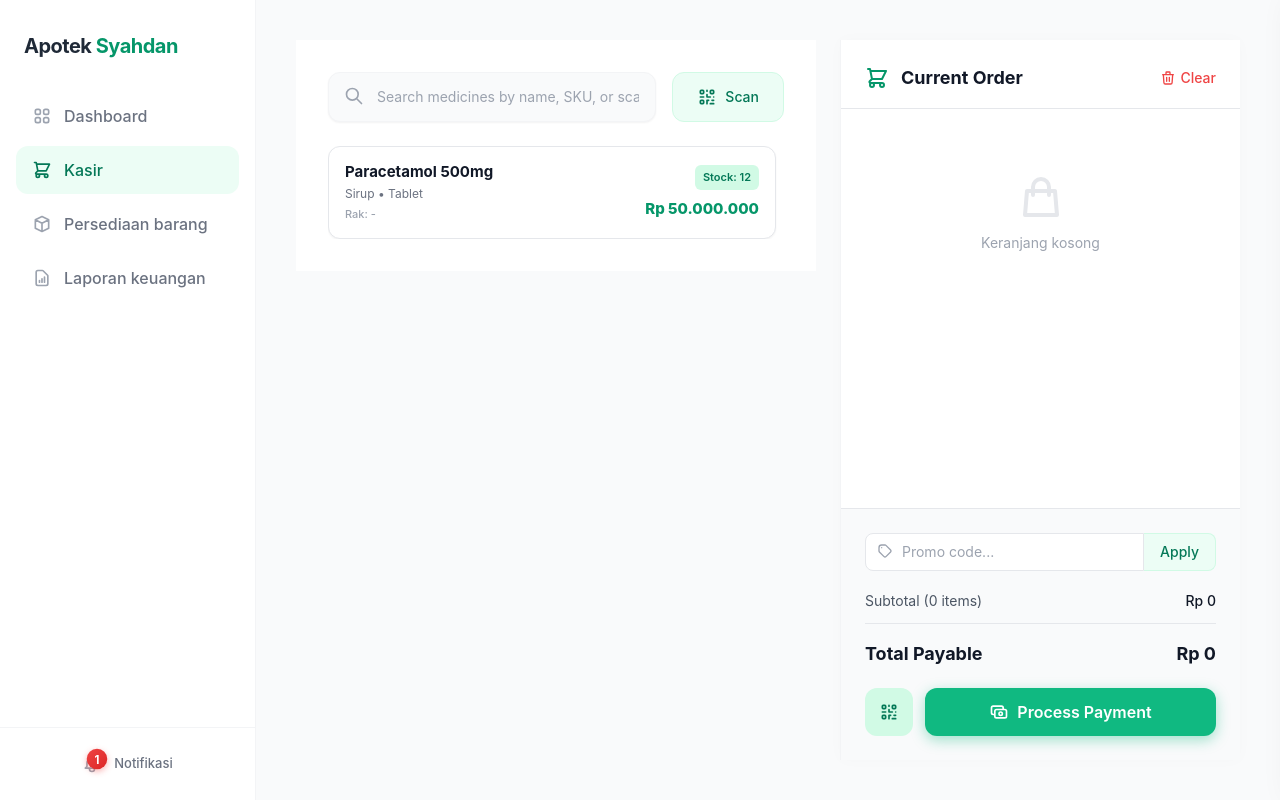
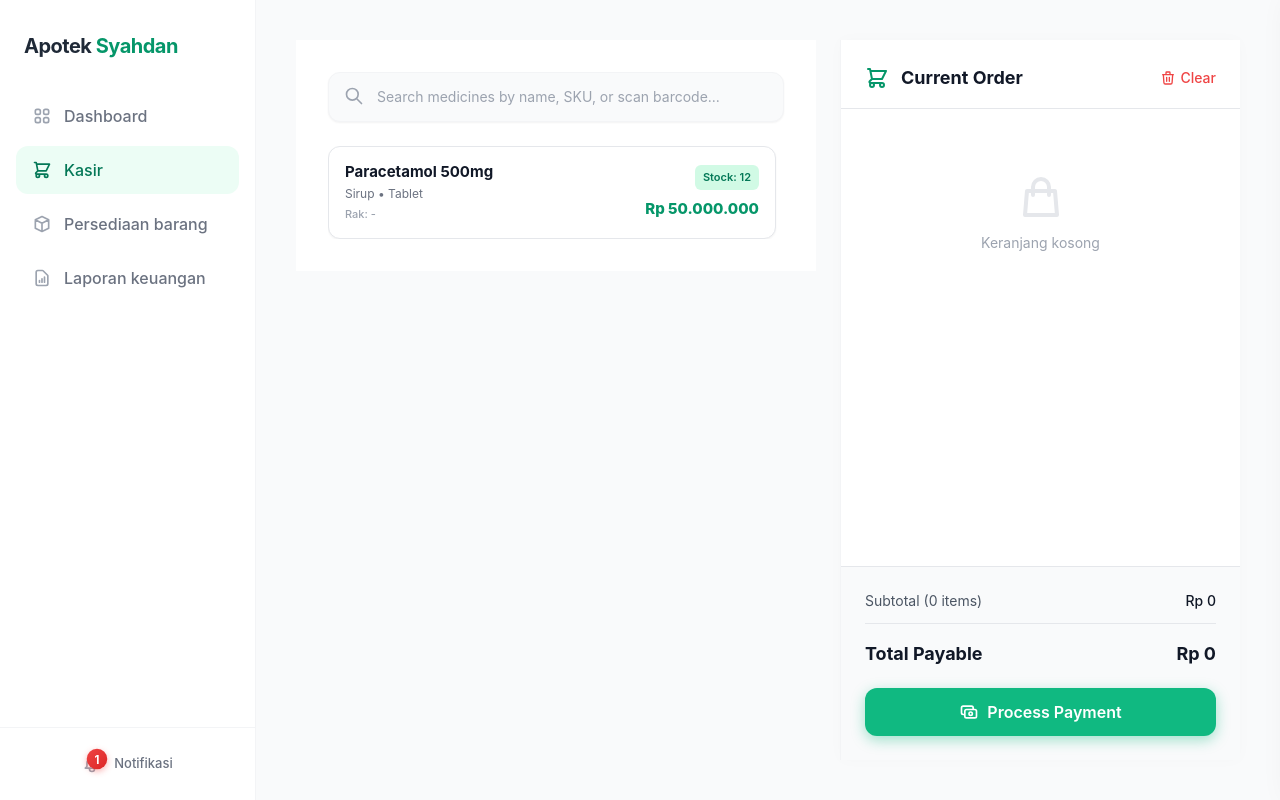
Before and after one commit to willywildan125-dev/syahdanapotek, a PHP site: page /syahdanapotek/Frontend/kasir.php in a window 1280 px wide. Run offline with PHP 8.4, Linux system fonts and the light colour scheme; data comes from the database, SQL or seed files in the repository.

Commit message:
revisi kategori

```diff
--- a/Backend/persediaan.php
+++ b/Backend/persediaan.php
@@ -54,4 +54,3 @@ $result_produk = mysqli_query($conn, $query);
     </tr>
     <?php } ?>
 </tbody>
-echo "tes" > tes_file.txt
--- a/Frontend/kasir.php
+++ b/Frontend/kasir.php
@@ -24,10 +24,6 @@
                     <input type="text" id="searchInput" placeholder="Search medicines by name, SKU, or scan barcode..." class="w-full bg-gray-50 border border-gray-100 rounded-xl pl-12 pr-4 py-3.5 text-sm outline-none focus:border-brand-500 transition shadow-sm">
                     <svg class="w-5 h-5 text-gray-400 absolute left-4 top-3.5" fill="none" stroke="currentColor" viewBox="0 0 24 24"><path stroke-linecap="round" stroke-linejoin="round" stroke-width="2" d="M21 21l-6-6m2-5a7 7 0 11-14 0 7 7 0 0114 0z"></path></svg>
                 </div>
-                <button class="flex items-center px-6 py-3.5 bg-brand-50 text-brand-700 border border-brand-100 rounded-xl font-medium text-sm hover:bg-brand-100 transition">
-                    <svg class="w-5 h-5 mr-2" fill="none" stroke="currentColor" viewBox="0 0 24 24"><path stroke-linecap="round" stroke-linejoin="round" stroke-width="2" d="M12 4v1m6 11h2m-6 0h-2v4m0-11v3m0 0h.01M12 12h4.01M16 20h4M4 12h4m12 0h.01M5 8h2a1 1 0 001-1V5a1 1 0 00-1-1H5a1 1 0 00-1 1v2a1 1 0 001 1zm12 0h2a1 1 0 001-1V5a1 1 0 00-1-1h-2a1 1 0 00-1 1v2a1 1 0 001 1zM5 20h2a1 1 0 001-1v-2a1 1 0 00-1-1H5a1 1 0 00-1 1v2a1 1 0 001 1z"></path></svg>
-                    Scan
-                </button>
             </div>
 
             <!-- Product Grid -->
@@ -61,13 +57,6 @@
             </div>
 
             <div class="p-6 bg-gray-50 border-t border-gray-200">
-                <div class="flex mb-5">
-                    <div class="relative flex-1">
-                        <svg class="w-4 h-4 text-gray-400 absolute left-3 top-2.5" fill="none" stroke="currentColor" viewBox="0 0 24 24"><path stroke-linecap="round" stroke-linejoin="round" stroke-width="2" d="M7 7h.01M7 3h5c.512 0 1.024.195 1.414.586l7 7a2 2 0 010 2.828l-7 7a2 2 0 01-2.828 0l-7-7A1.994 1.994 0 013 12V7a4 4 0 014-4z"></path></svg>
-                        <input type="text" placeholder="Promo code..." class="w-full bg-white border border-gray-200 rounded-l-lg pl-9 pr-3 py-2 text-sm outline-none focus:border-brand-500">
-                    </div>
-                    <button class="bg-brand-50 text-brand-700 border border-brand-100 border-l-0 px-4 py-2 rounded-r-lg text-sm font-medium hover:bg-brand-100 transition">Apply</button>
-                </div>
 
                 <div class="space-y-3 text-sm text-gray-600 mb-5">
                     <div class="flex justify-between">
@@ -83,9 +72,6 @@
 
 
                 <div class="flex space-x-3">
-                    <button class="w-12 h-12 bg-brand-100 text-brand-700 rounded-xl flex items-center justify-center hover:bg-brand-200 transition">
-                        <svg class="w-5 h-5" fill="none" stroke="currentColor" viewBox="0 0 24 24"><path stroke-linecap="round" stroke-linejoin="round" stroke-width="2" d="M12 4v1m6 11h2m-6 0h-2v4m0-11v3m0 0h.01M12 12h4.01M16 20h4M4 12h4m12 0h.01M5 8h2a1 1 0 001-1V5a1 1 0 00-1-1H5a1 1 0 00-1 1v2a1 1 0 001 1zm12 0h2a1 1 0 001-1V5a1 1 0 00-1-1h-2a1 1 0 00-1 1v2a1 1 0 001 1zM5 20h2a1 1 0 001-1v-2a1 1 0 00-1-1H5a1 1 0 00-1 1v2a1 1 0 001 1z"></path></svg>
-                    </button>
                     <button id="processPaymentBtn" class="flex-1 flex items-center justify-center bg-brand-500 hover:bg-brand-600 text-white py-3 rounded-xl font-semibold transition shadow-[0_4px_14px_0_rgba(16,185,129,0.39)] disabled:opacity-50 disabled:cursor-not-allowed">
                         <svg class="w-5 h-5 mr-2" fill="none" stroke="currentColor" viewBox="0 0 24 24"><path stroke-linecap="round" stroke-linejoin="round" stroke-width="2" d="M17 9V7a2 2 0 00-2-2H5a2 2 0 00-2 2v6a2 2 0 002 2h2m2 4h10a2 2 0 002-2v-6a2 2 0 00-2-2H9a2 2 0 00-2 2v6a2 2 0 002 2zm7-5a2 2 0 11-4 0 2 2 0 014 0z"></path></svg>
                         Process Payment
--- a/Frontend/laporan.php
+++ b/Frontend/laporan.php
@@ -38,7 +38,7 @@ while ($row = mysqli_fetch_assoc($query_laporan)) {
             </div>
             <button class="bg-brand-50 hover:bg-brand-100 text-brand-700 px-5 py-2.5 rounded-lg font-medium shadow-sm transition border border-brand-200 inline-flex items-center">
                 <svg class="w-5 h-5 mr-2" fill="none" stroke="currentColor" viewBox="0 0 24 24"><path stroke-linecap="round" stroke-linejoin="round" stroke-width="2" d="M4 16v1a3 3 0 003 3h10a3 3 0 003-3v-1m-4-4l-4 4m0 0l-4-4m4 4V4"></path></svg>
-                Export PDF
+                Export EXCEL
             </button>
         </div>
 
--- a/Frontend/tambah-produk.php
+++ b/Frontend/tambah-produk.php
@@ -16,7 +16,7 @@ while ($row = mysqli_fetch_assoc($query_rak)) {
 }
 
 // Default satuan umum apotek + satuan dari data obat yang sudah ada
-$default_satuan = ['Tablet', 'Kapsul', 'Kaplet', 'Botol', 'Tube', 'Sachet', 'Strip', 'Box', 'Ampul', 'Vial', 'Salep', 'Sirup', 'Drops', 'Cream', 'Gel', 'Suppositoria', 'Inhaler', 'Patch'];
+$default_satuan = ['1 Strip', '1 Box'];
 $existing_satuan = [];
 $query_satuan = mysqli_query($conn, "SELECT DISTINCT satuan FROM obat ORDER BY satuan");
 while ($row = mysqli_fetch_assoc($query_satuan)) {
```
Also changed, not shown: Backend/proses_edit.php (line endings or trailing spaces), Backend/proses_hapus.php (line endings or trailing spaces).
